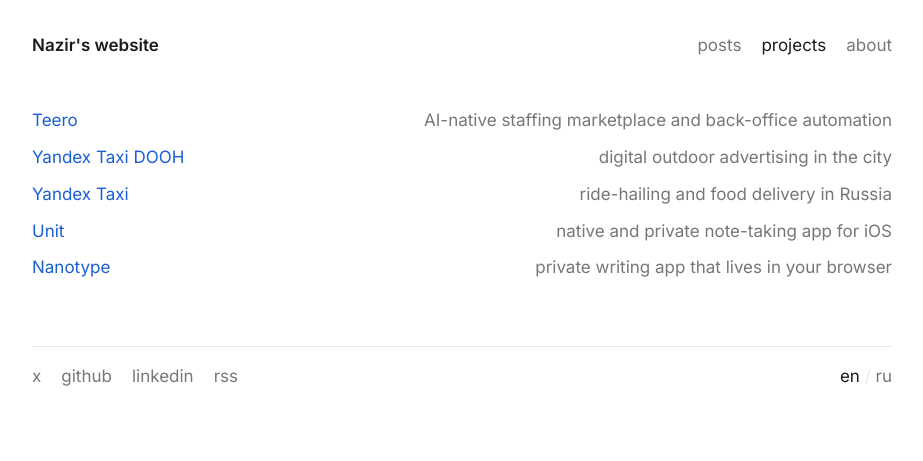
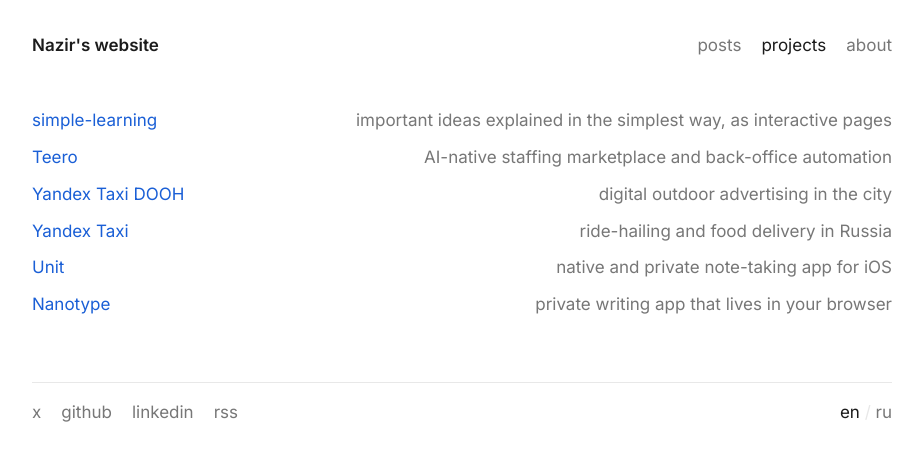
Before and after one commit to nazdash/nazdash.github.io, a Jekyll site: the page built from projects.html, in a window 1280 px wide. Shown: the top 461 px of the page, without its empty margins (178-1101 px from the left). Built offline with Jekyll 4.4.1, drawn with Linux system fonts in a browser that asks for light colours.

Commit message:
Projects: add simple-learning
Co-Authored-By: Claude Fable 5.1 <noreply@anthropic.com>

```diff
--- a/projects.html
+++ b/projects.html
@@ -6,6 +6,10 @@ ru: /ru/projects/
 ---
 
 <ul class="list">
+  <li>
+    <a href="https://simple-learning.vercel.app">simple-learning</a>
+    <span class="muted">important ideas explained in the simplest way, as interactive pages</span>
+  </li>
   <li>
     <a href="https://teero.com">Teero</a>
     <span class="muted">AI-native staffing marketplace and back-office automation</span>
--- a/ru/projects.html
+++ b/ru/projects.html
@@ -6,6 +6,10 @@ en: /projects/
 ---
 
 <ul class="list">
+  <li>
+    <a href="https://simple-learning.vercel.app">simple-learning</a>
+    <span class="muted">важные идеи, объяснённые максимально просто, в виде интерактивных страниц</span>
+  </li>
   <li>
     <a href="https://teero.com">Teero</a>
     <span class="muted">AI-native маркетплейс персонала и автоматизация бэк-офиса</span>
```
